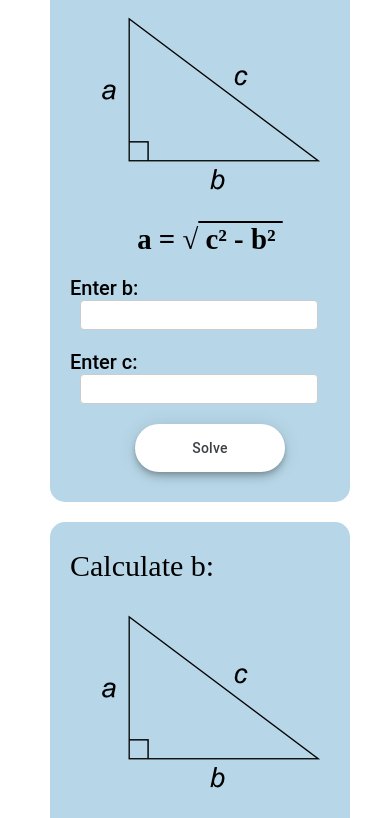
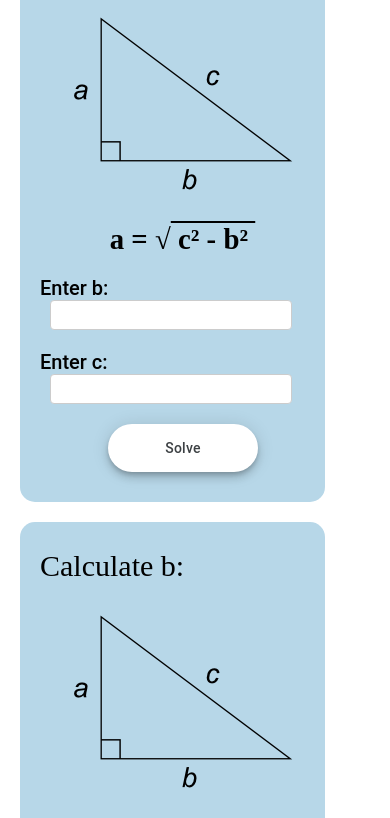
Before and after one commit to Khadijarejjaoui99/Pythagoras, a plain HTML site: page index.html in a window 390 px wide. Shown: the part 176-994 px from the top of the page. Drawn offline with Linux system fonts and the light colour scheme.

Commit message:
first commit

```diff
--- a/style.css
+++ b/style.css
@@ -198,7 +198,8 @@ sup {
     display: flex;
     flex-direction: column;
     justify-content: space-between;
-    margin: 30px 50px;
-    padding-right: 10px;
+    margin: 30px 20px;
+    padding-right: 5px;
+
   }
 }
```
